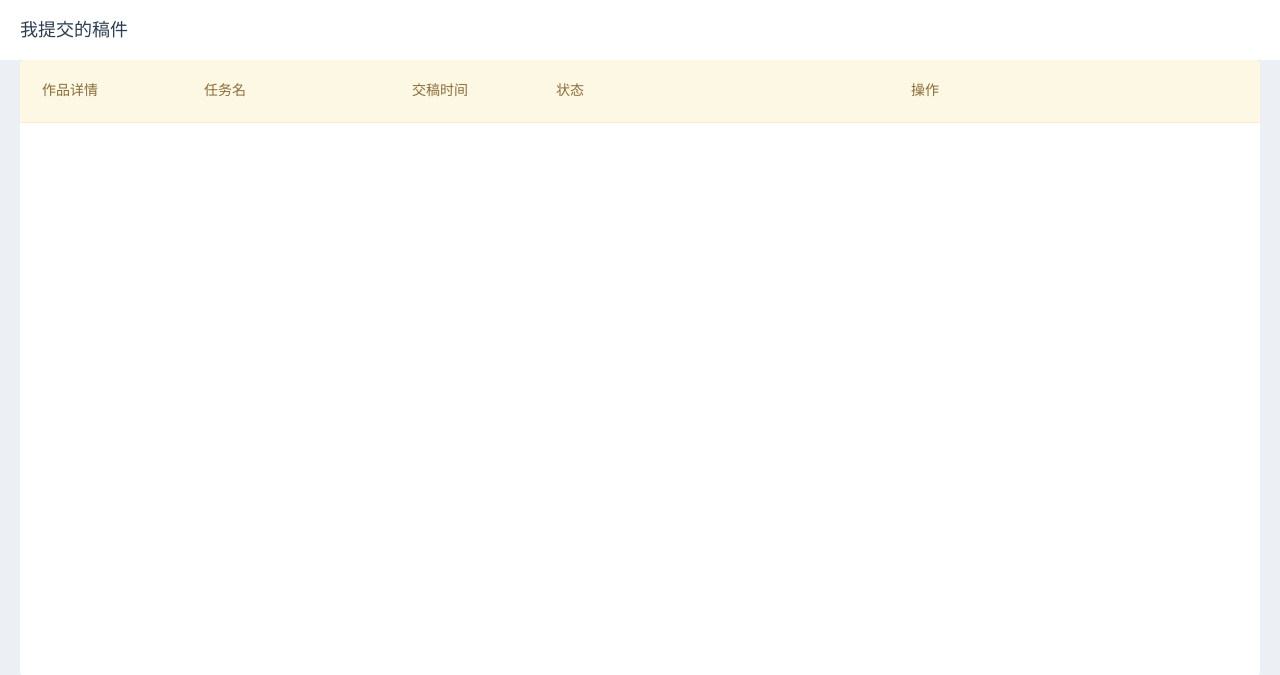
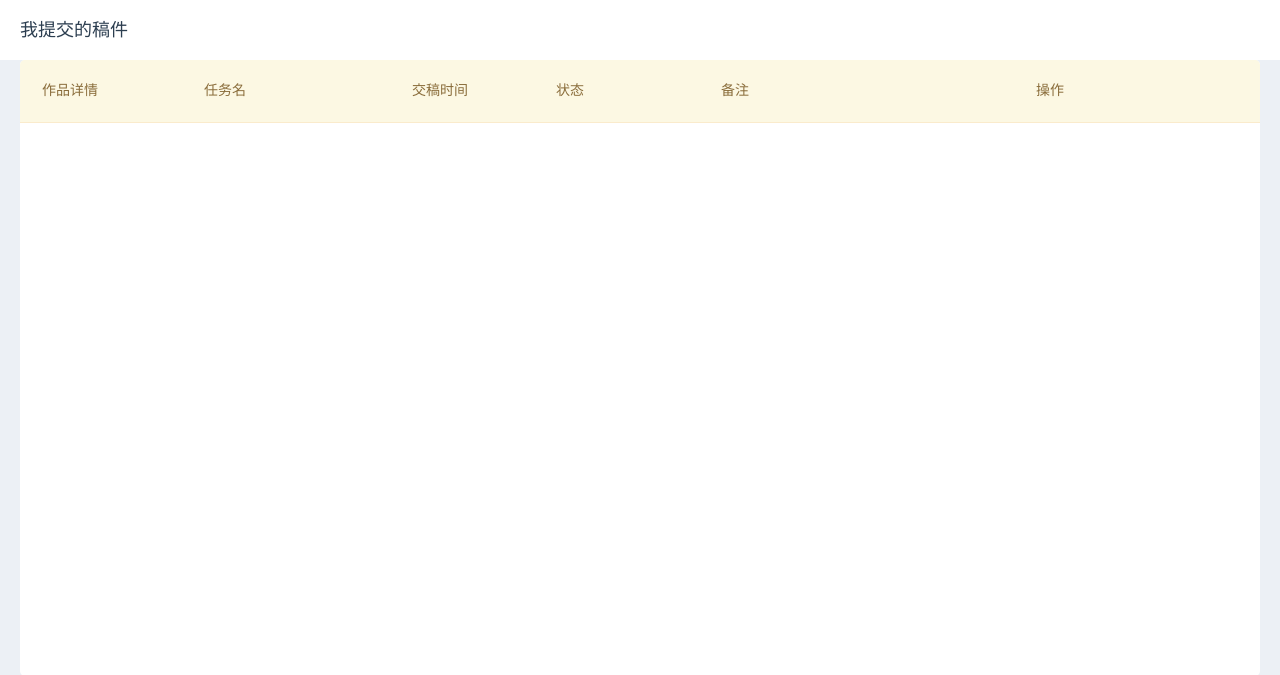
Before and after one commit to feixuekeji/weike2, a PHP site: page /home/person/work.php?length=2 in a window 1280 px wide. Shown: the top 675 px of the page. Run offline with PHP 8.4, Linux system fonts and the light colour scheme; the visitor is signed in with stand-in values (Sample User, id 1); data comes from the database, SQL or seed files in the repository; data that the repository does not hold is empty.

Commit message:
作品异步

```diff
--- a/home/person/work.php
+++ b/home/person/work.php
@@ -61,6 +61,7 @@ body,html{height:100%}
 						<span class="col-250">任务名</span>
 						<span class="col-4">交稿时间</span>
 						<span class="col-80">状态</span>
+						<span class="col-250">备注</span>
 						<span class="col-12">操作</span>
 					</p>
 				</li>
@@ -86,6 +87,7 @@ body,html{height:100%}
 				break;
 
 				}
+				echo "<span class='col-250'><textarea>{$rowUser['Reason']}</textarea></span>";
 				if ($rowUser['Status']==2) {
 				echo "<span class='col-12'><a href='appeal.php?workId={$rowUser['ID']}&taskId={$rowUser['TaskID']}'>申诉</a></span>";
 				}else
--- a/home/person/workrec1.php
+++ b/home/person/workrec1.php
@@ -116,9 +116,9 @@ body,html{height:100%}
 				break;
 
 				}
-				//if ($rowUser['Status']==0) {
+				if ($rowUser['Status']==0) {
 				echo "<span class='col-12'><a href='workRecSub.php?status=1&workid={$rowUser['ID']}' onclick='ok({$rowUser['ID']});return false;'> 合格</a> ｜ <a href='workRecSub.php?status=2&workid={$rowUser['ID']}' onclick='edit({$rowUser['ID']});return false;'> 不合格</a></span>";
-				//}else
+				}else
 				echo "<span class='col-12'></span>";
 				echo "</p>";
 				echo "</li>";
```
